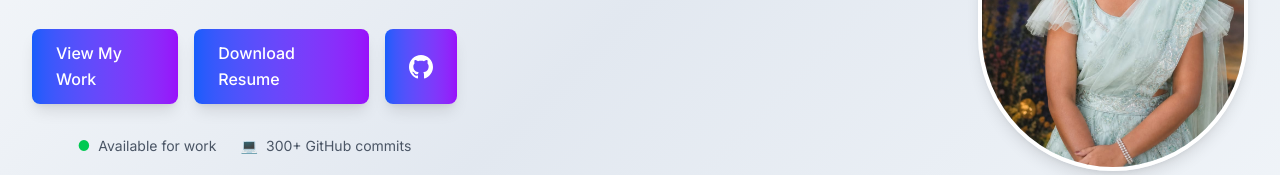
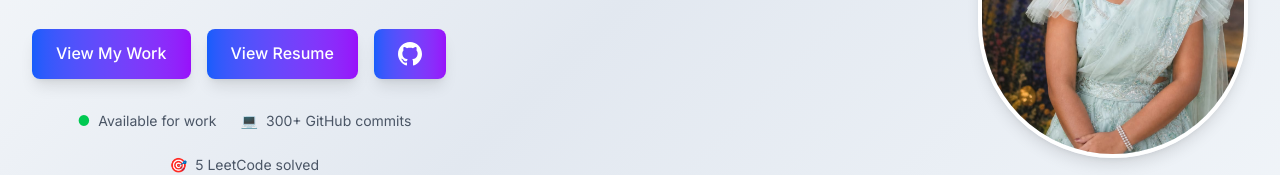
Before and after one commit to nithyatn28/myProfile, a plain HTML site: page index.html in a window 1280 px wide. Shown: the part 307-482 px from the top of the page. Drawn offline with nearby package versions, Linux system fonts and the light colour scheme; a script that the page names is missing.

Commit message:
some changes are added

```diff
--- a/index.html
+++ b/index.html
@@ -85,9 +85,9 @@
                             class="inline-flex items-center px-6 py-3 bg-gradient-to-r from-blue-600 to-purple-600 text-white font-medium rounded-lg hover:from-blue-700 hover:to-purple-700 transition-all duration-200 transform hover:scale-105 shadow-lg">
                             View My Work
                         </a>
-                        <a href="Ni.pdf"
-                            class="inline-flex items-center px-6 py-3 bg-gradient-to-r from-blue-600 to-purple-600 text-white font-medium rounded-lg hover:from-blue-700 hover:to-purple-700 transition-all duration-200 transform hover:scale-105 shadow-lg ">
-                            Download Resume
+                        <a href="Nithya.pdf" target="_blank"
+                            class="inline-flex  items-center px-6 py-3 bg-gradient-to-r from-blue-600 to-purple-600 text-white font-medium rounded-lg hover:from-blue-700 hover:to-purple-700 transition-all duration-200 transform hover:scale-105 shadow-lg ">
+                            View Resume
                         </a>
                         <div class="flex space-x-4">
                             <a href="https://github.com/nithyatn28"
```
Also changed, not shown: 1 other file.
